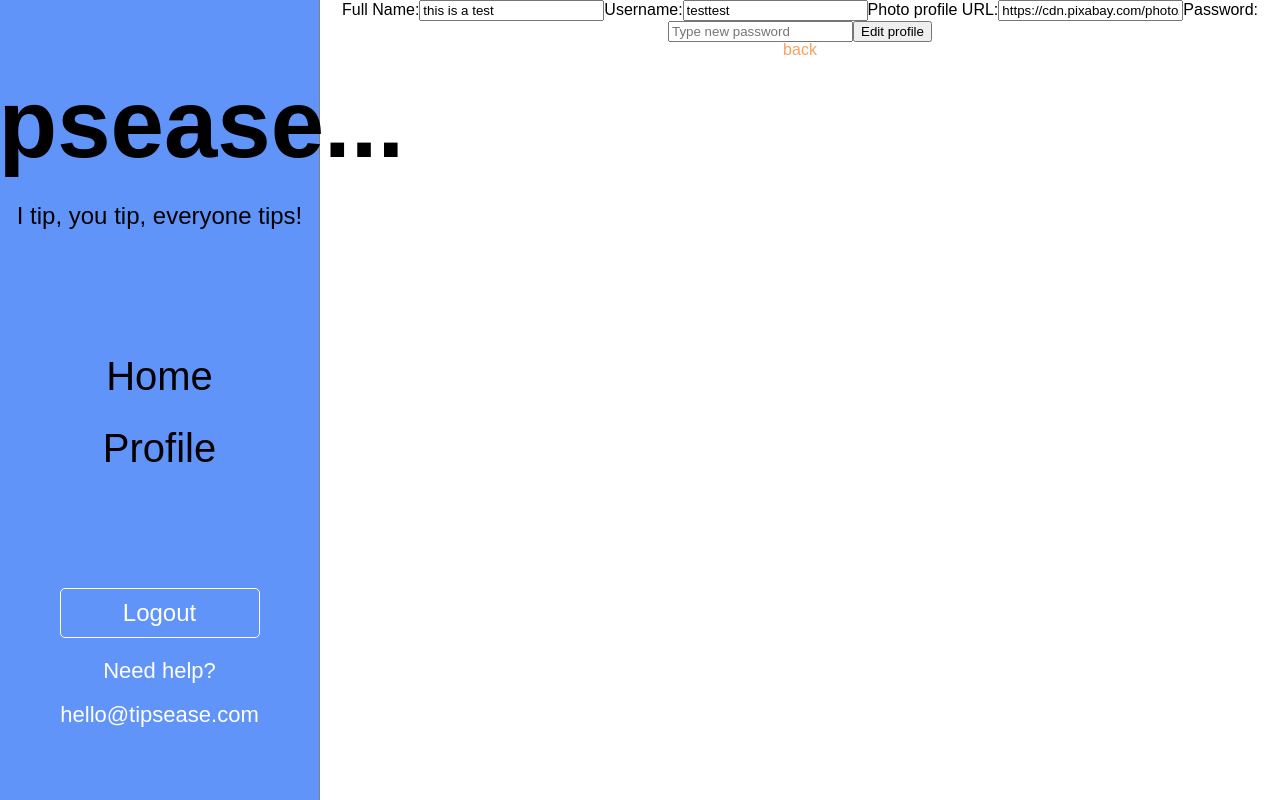
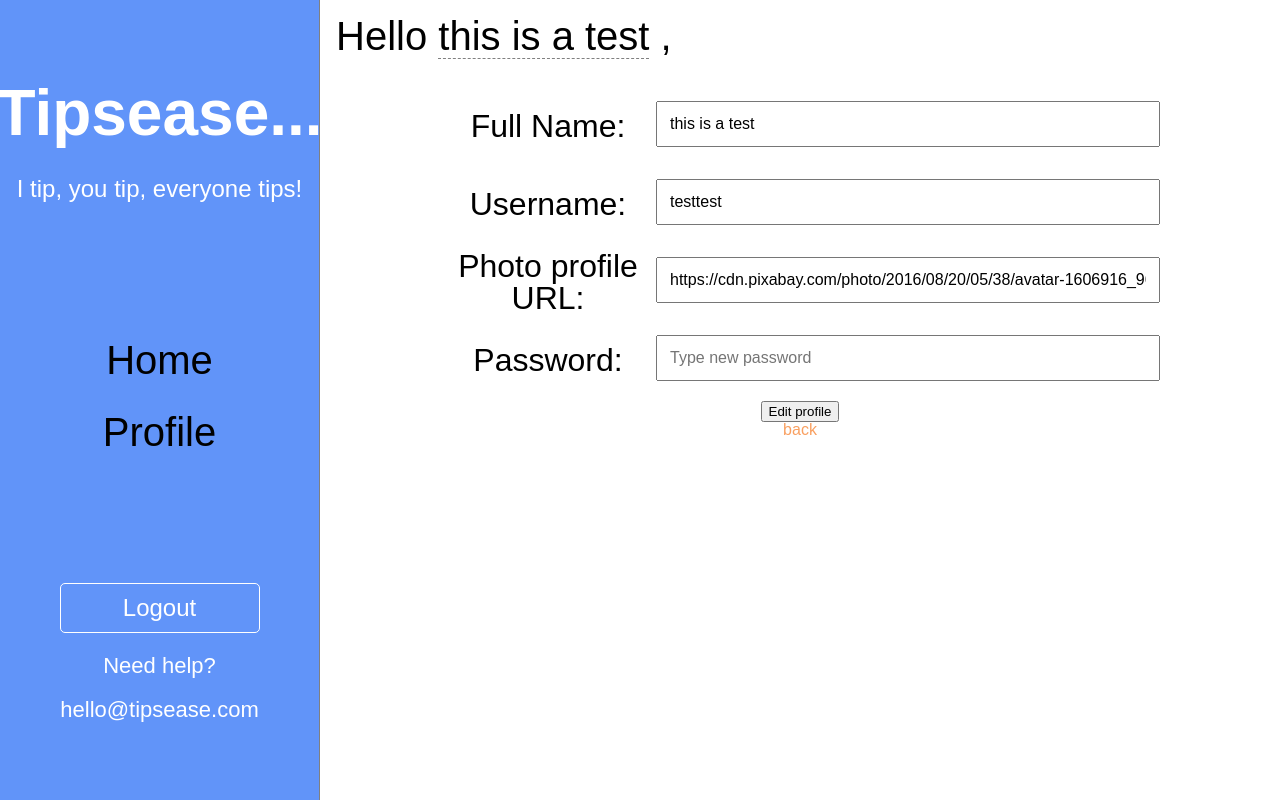
Before and after one commit to tipsease-webeu/tipsease-frontend, a React (Create React App) app in the folder tipsease/: page /app/profile/edit in a window 1280 px wide. Built offline with nearby package versions, Linux system fonts and the light colour scheme; sample sign-in values are in the browser's storage; the HTML template or start-up script is replaced by a standard one.

Commit message:
style input field edit profile page

```diff
--- a/tipsease/src/components/EditProfile.jsx
+++ b/tipsease/src/components/EditProfile.jsx
@@ -2,6 +2,7 @@
 import { Formik, Form, Field, ErrorMessage } from "formik";
 import * as yup from "yup";
 import { Link } from "react-router-dom";
+import styled from "styled-components";
 
 // STATE
 
@@ -20,11 +21,55 @@
     .max(12, "Too long")
 });
 
+const StyledForm = styled(Form)`
+  display: flex;
+  flex-direction: column;
+  align-items: center;
+  justify-content: center;
+  .greeting {
+    width: 100%;
+    display: flex;
+    flex-direction: row;
+    justify-content: flex-start;
+  }
+`;
+
+const StyledSection = styled.section`
+  display: flex;
+  flex-direction: column;
+  align-items: flex-start;
+  width: 75%;
+  margin: 1rem auto 0;
+  .input-group {
+    display: flex;
+    flex-direction: row;
+    height: 75px;
+    margin-bottom: 0.2rem;
+    align-items: center;
+    width: 100%;
+    label {
+      font-size: 2rem;
+      width: 30%;
+    }
+    .field-group {
+      height: 50px;
+      width: 400px;
+      width: 70%;
+      input {
+        padding: 0.75rem;
+        font-size: 1rem;
+        width: 100%;
+      }
+    }
+  }
+`;
+
 function Profile({ currentUser, onEditProfile, history }) {
   const initialValuesProfile = {
     fullName: currentUser.fullName,
     username: currentUser.username,
     photoUrl: currentUser.photoUrl,
+
     password: ""
   };
 
@@ -48,33 +93,52 @@
         onSubmit={onSubmitEditProfile}
         render={props => {
           return (
-            <Form>
-              <label>
-                Full Name:
-                <Field name="fullName" type="text" />
+            <StyledForm>
+              <section className="greeting">
+                <h2>
+                  Hello{" "}
+                  <span style={{ "border-bottom": "1px dashed gray" }}>
+                    {currentUser.fullName}
+                  </span>
+                  &nbsp;,
+                </h2>
+              </section>
+              <StyledSection>
+                <div className="input-group">
+                  <label htmlFor="fullName">Full Name:</label>
+                  <div className="field-group">
+                    <Field name="fullName" type="text" id="fullName" />
                     <ErrorMessage name="fullName" component="div" />
-              </label>
-              <label>
-                Username:
+                  </div>
+                </div>
+                <div className="input-group">
+                  <label>Username:</label>
+                  <div className="field-group">
                     <Field name="username" type="text" />
                     <ErrorMessage name="username" component="div" />
-              </label>
-              <label>
-                Photo profile URL:
+                  </div>
+                </div>
+                <div className="input-group">
+                  <label>Photo profile URL:</label>
+                  <div className="field-group">
                     <Field name="photoUrl" type="text" />
                     <ErrorMessage name="photoUrl" component="div" />
-              </label>
-              <label>
-                Password:
+                  </div>
+                </div>
+                <div className="input-group">
+                  <label>Password:</label>
+                  <div className="field-group">
                     <Field
                       name="password"
                       type="text"
                       placeholder="Type new password"
                     />
                     <ErrorMessage name="password" component="div" />
-              </label>
+                  </div>
+                </div>
+              </StyledSection>
               <button>Edit profile</button>
-            </Form>
+            </StyledForm>
           );
         }}
       />
--- a/tipsease/src/components/Title.jsx
+++ b/tipsease/src/components/Title.jsx
@@ -16,7 +16,7 @@
 function Title({ currentUser }) {
   return (
     <div>
-      <StyledLink to="/" className={currentUser.id ? "white" : "blue"}>
+      <StyledLink to="/" className={currentUser.fullName ? "white" : "blue"}>
         <h1>Tipsease...</h1>
         <h3>I tip, you tip, everyone tips!</h3>
       </StyledLink>
```
Also changed, not shown: tipsease/src/components/Profile.jsx (+9 -3 lines). Lines whose indentation alone changed are shown as unchanged.
